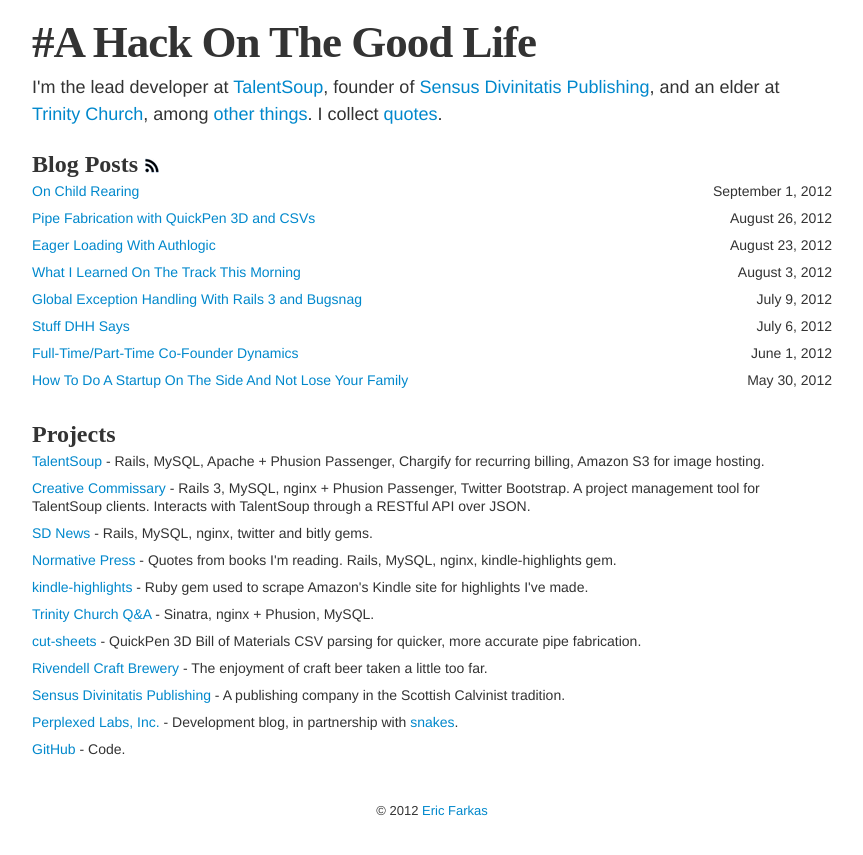
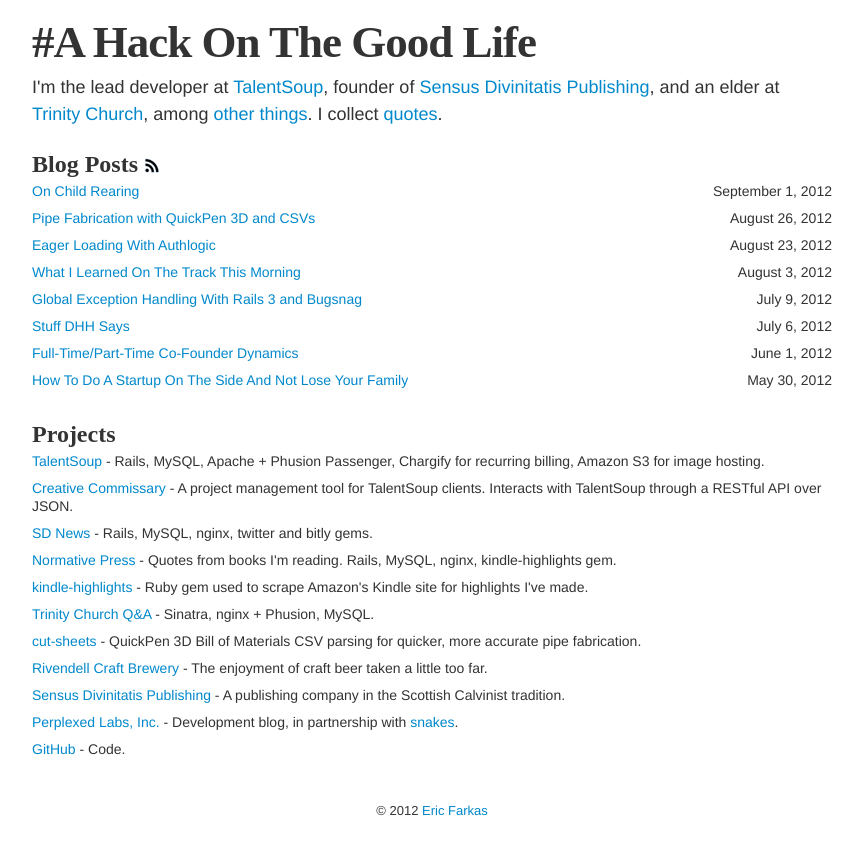
Before and after one commit to speric/speric.github.com, a Jekyll site: the page built from index.html, in a window 1280 px wide. Shown: the top 855 px of the page, without its empty margins (208-1071 px from the left). Built offline with Jekyll 4.4.1, drawn with Linux system fonts in a browser that asks for light colours; some web fonts are replaced; Markdown is read by kramdown in place of the engine named in the settings.

Commit message:
Update index.html

```diff
--- a/index.html
+++ b/index.html
@@ -15,7 +15,7 @@
 
 <h2>Projects</h2>
 <div class="row-fluid"><div class="span12"><p><a href="https://talentsoup.com">TalentSoup</a> - Rails, MySQL, Apache + Phusion Passenger, Chargify for recurring billing, Amazon S3 for image hosting.</p></div></div>
-<div class="row-fluid"><div class="span12"><p><a href="https://talentsoup.com/producers">Creative Commissary</a> - Rails 3, MySQL, nginx + Phusion Passenger, Twitter Bootstrap. A project management tool for TalentSoup clients. Interacts with TalentSoup through a RESTful API over JSON.</p></div></div>
+<div class="row-fluid"><div class="span12"><p><a href="https://talentsoup.com/producers">Creative Commissary</a> - A project management tool for TalentSoup clients. Interacts with TalentSoup through a RESTful API over JSON.</p></div></div>
 <div class="row-fluid"><div class="span12"><p><a href="http://news.sensusdivinitatis.com/">SD News</a> - Rails, MySQL, nginx, twitter and bitly gems.</p></div></div>
 <div class="row-fluid"><div class="span12"><p><a href="http://normativepress.com">Normative Press</a> - Quotes from books I'm reading.  Rails, MySQL, nginx, kindle-highlights gem.</p></div></div>
 <div class="row-fluid"><div class="span12"><p><a href="https://github.com/speric/kindle-highlights">kindle-highlights</a> - Ruby gem used to scrape Amazon's Kindle site for highlights I've made.</p></div></div>
```
